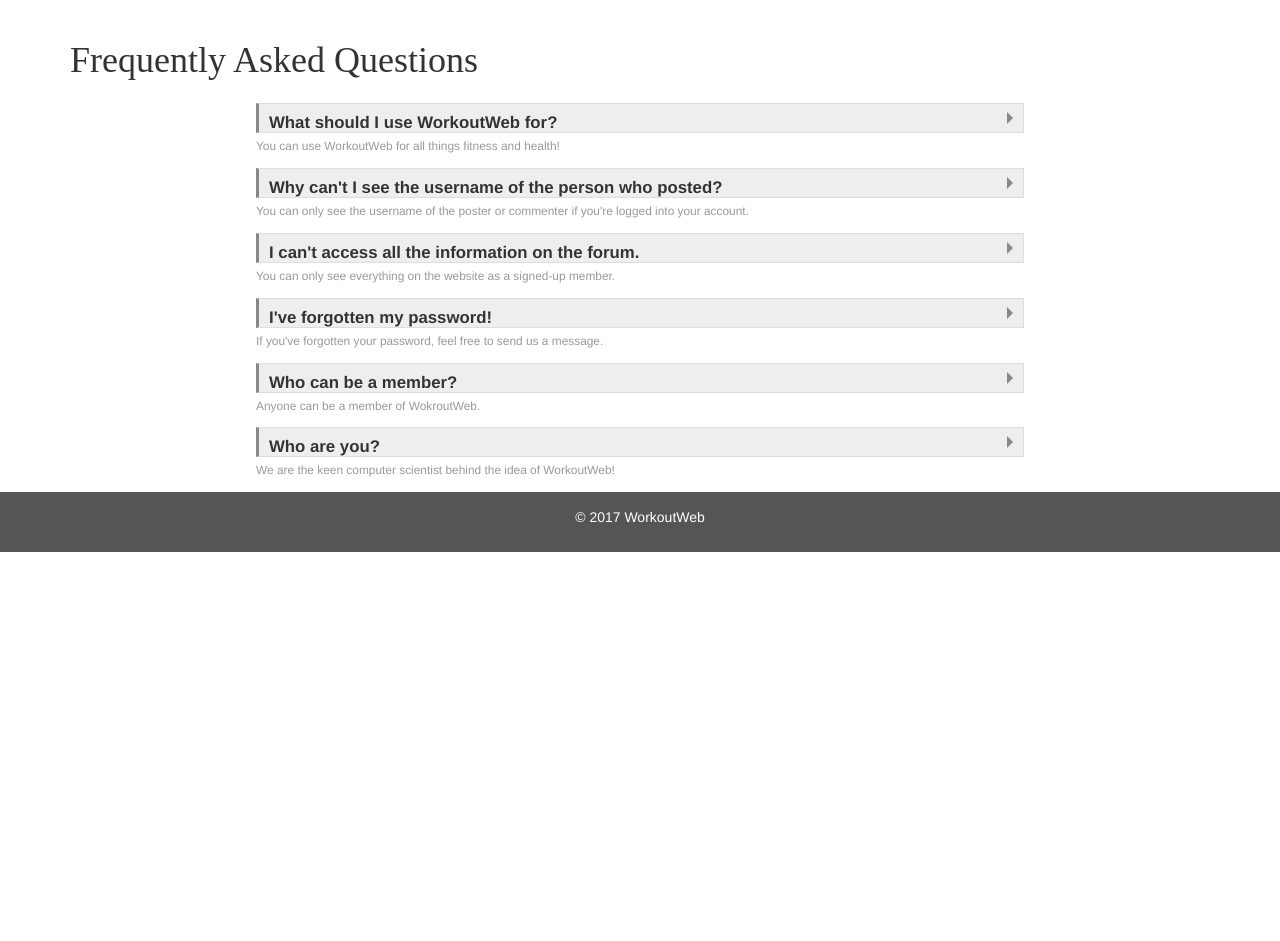
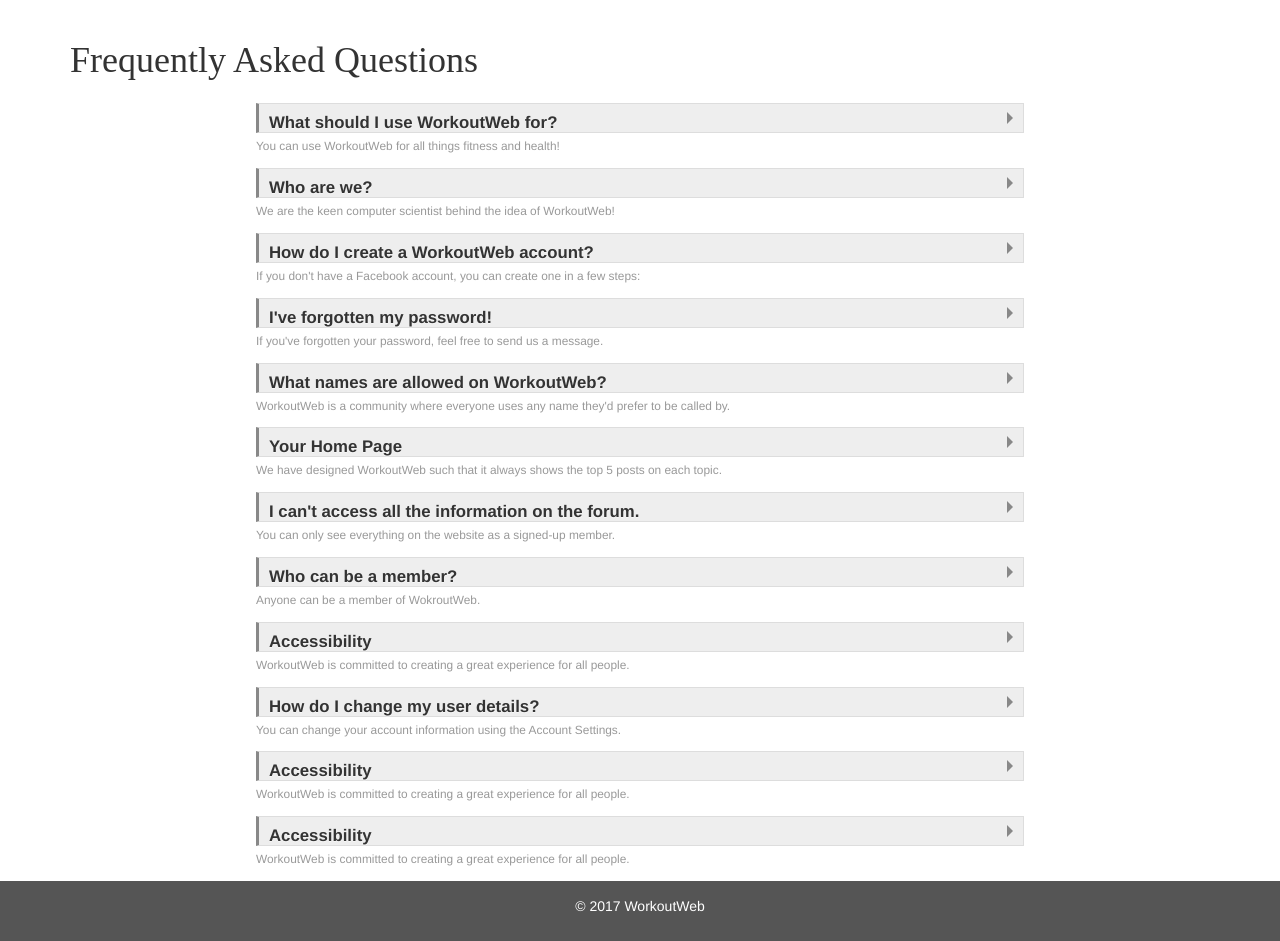
Before and after one commit to abdul-a95/WorkoutWeb, a Django app: page /workoutweb/faq/ in a window 1280 px wide. Shown: the part 52-993 px from the top of the page. Before the commit the page ends 604 px from the top, so only its background shows below. Run offline with Django 3.2, Linux system fonts and the light colour scheme; data that the repository does not hold is empty; some libraries are stand-ins or nearby versions.

Commit message:
Fixing FAQ

```diff
--- a/templates/workoutweb/faq.html
+++ b/templates/workoutweb/faq.html
@@ -16,34 +16,37 @@
             <label for="q1">What should I use WorkoutWeb for?</label>
             <p> You can use WorkoutWeb for all things fitness and health!</p>
             <p> As long as you respect all other users and their
-                opinions, you will be able to enjoy your time as a memeber! Feel free to to comment on posts, share your opinions,
+                opinions, you will be able to enjoy your time as a member! Feel free to to comment on posts, share your opinions,
                 and get the latest tips and tricks.
             </p>
         </section>
 
         <section class="faq-section">
-        <input type="checkbox" id="q2">
-            <label for="q2">Why can't I see the username of the person who posted?</label>
-            <p> You can only see the username of the poster or commenter
-                if you're logged into your account.
+            <input type="checkbox" id="q2">
+            <label for="q2">Who are we?</label>
+            <p> We are the keen computer scientist behind the idea of WorkoutWeb!
             </p>
-            <p> If you don't have an account yet, you can create one
-                by clicking on the "sign-up" button in the top right corner.
+            <p> If you want to know more about us, check out the About Us Section.
             </p>
         </section>
 
         <section class="faq-section">
-        <input type="checkbox" id="q3">
-            <label for="q3">I can't access all the information on the forum.</label>
-            <p> You can only see everything on the website as a signed-up member.
+            <input type="checkbox" id="q3">
+            <label for="q3">How do I create a WorkoutWeb account?</label>
+            <p> If you don't have a Facebook account, you can create one in a few steps:
             </p>
-            <p> If you don't have an account yet, you can create one
-                by clicking on the "sign-up" button in the top right corner.
+            <p> > Go to www.workoutweb.com OR localHost:8000 :D<br>
+                > Click on the "sign-up" button in the top right corner of any page.<br>
+                > Fill in the required fields<br>
+                > Click 'Register'<br>
+                <br>
+                If you already have a WorkoutWeb account, you can log into your
+                account by entering your username and password and clicking Log In.
             </p>
         </section>
 
         <section class="faq-section">
-        <input type="checkbox" id="q4">
+            <input type="checkbox" id="q4">
             <label for="q4">I've forgotten my password!</label>
             <p> If you've forgotten your password, feel free to send us a message.
             </p>
@@ -53,8 +56,43 @@
         </section>
 
         <section class="faq-section">
-        <input type="checkbox" id="q5">
-            <label for="q5">Who can be a member?</label>
+            <input type="checkbox" id="q5">
+            <label for="q5">What names are allowed on WorkoutWeb?</label>
+            <p> WorkoutWeb is a community where everyone uses any name they'd prefer to be called by.
+            </p>
+            <p> Your name can't include:<br>
+                > Symbols, numbers, unusual capitalization, repeating characters or punctuation<br>
+                > Characters from multiple languages<br>
+                > Titles of any kind (ex: professional, religious)<br>
+                > Words or phrases in place of a name<br>
+                > Offensive or suggestive words of any kind<br>
+            </p>
+        </section>
+
+        <section class="faq-section">
+            <input type="checkbox" id="q6">
+            <label for="q6">Your Home Page</label>
+            <p> We have designed WorkoutWeb such that it always shows the top 5 posts on each topic.
+            </p>
+            <p> This way we can make sure to keep our members up to date with the best of the best
+                posts out there. We are still in the developing stage so please send us any suggestions
+                through the 'Contact Us' page above. :)
+            </p>
+        </section>
+
+        <section class="faq-section">
+            <input type="checkbox" id="q7">
+            <label for="q7">I can't access all the information on the forum.</label>
+            <p> You can only see everything on the website as a signed-up member.
+            </p>
+            <p> If you don't have an account yet, you can create one
+                by clicking on the "sign-up" button in the top right corner.
+            </p>
+        </section>
+
+        <section class="faq-section">
+            <input type="checkbox" id="q8">
+            <label for="q8">Who can be a member?</label>
             <p> Anyone can be a member of WokroutWeb.
             </p>
             <p> As long as you respect other users and don't use foul or discriminative language
@@ -63,16 +101,51 @@
         </section>
 
         <section class="faq-section">
-        <input type="checkbox" id="q6">
-            <label for="q6">Who are you?</label>
-            <p> We are the keen computer scientist behind the idea of WorkoutWeb!
+            <input type="checkbox" id="q9">
+            <label for="q9">Accessibility</label>
+            <p> WorkoutWeb is committed to creating a great experience for all people.
             </p>
-            <p> If you want to know more about us, check out the About Us Section.
+            <p> Learn about the built-in features and technologies that help
+                people with disabilities, like vision loss and deafness, to get the most
+                out of WorkoutWeb.
             </p>
         </section>
 
+        <section class="faq-section">
+            <input type="checkbox" id="q10">
+            <label for="q10">How do I change my user details?</label>
+            <p> You can change your account information using the Account Settings.
+            </p>
+            <p> For basic profile details (including your email address and password) click
+                on Account settings when you are logged in .This page allows you to set
+                a number of required and optional details, some of
+                which will be displayed on your public profile. With the exception of
+                your email address, do not enter information that you do not wish to be
+                publicly viewable.
+            </p>
+        </section>
+
+        <section class="faq-section">
+            <input type="checkbox" id="q11">
+            <label for="q9">Accessibility</label>
+            <p> WorkoutWeb is committed to creating a great experience for all people.
+            </p>
+            <p> Learn about the built-in features and technologies that help
+                people with disabilities, like vision loss and deafness, to get the most
+                out of WorkoutWeb.
+            </p>
+        </section>
+
+        <section class="faq-section">
+            <input type="checkbox" id="q9">
+            <label for="q9">Accessibility</label>
+            <p> WorkoutWeb is committed to creating a great experience for all people.
+            </p>
+            <p> Learn about the built-in features and technologies that help
+                people with disabilities, like vision loss and deafness, to get the most
+                out of WorkoutWeb.
+            </p>
+        </section>
+
+
 {% endblock %}
-
-<!-- FAQ - I've forgotten my password?
-I can't access all of the features on the account?
-Who can be a memeber?
```
